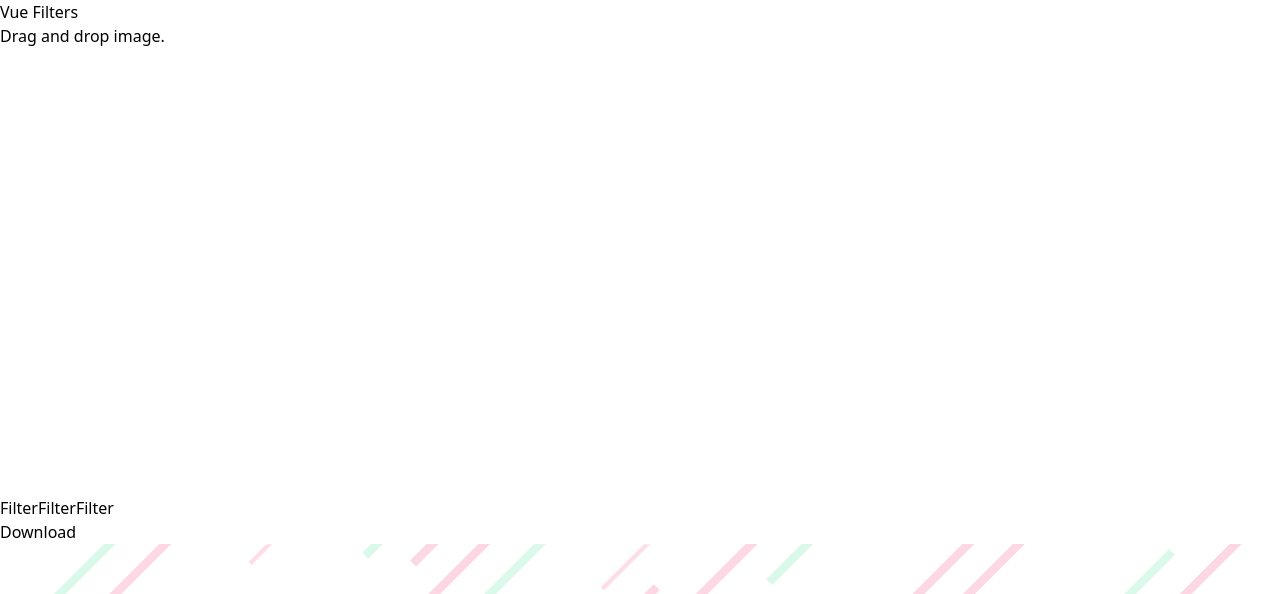
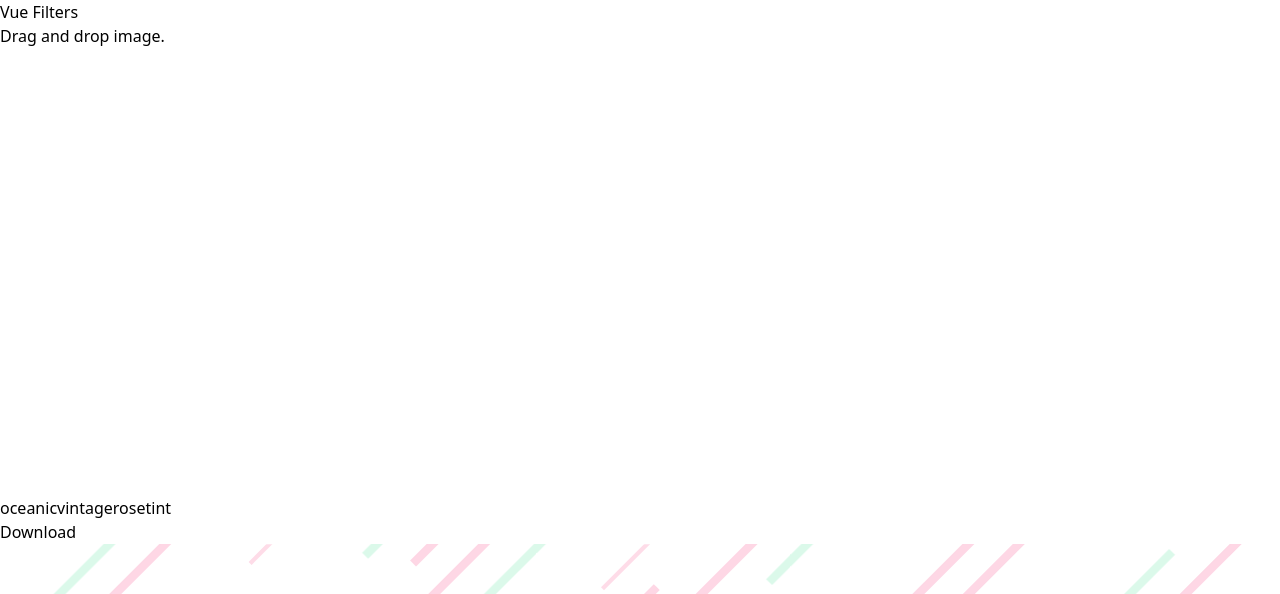
Before and after one commit to xiaosasori/vue-wasm-image-filters, a Vue app: page / in a window 1280 px wide. Shown: the top 594 px of the page. Built offline with nearby package versions, Linux system fonts and the light colour scheme.

Commit message:
add AppEditor

```diff
--- a/components.d.ts
+++ b/components.d.ts
@@ -8,6 +8,7 @@
 declare module 'vue' {
   export interface GlobalComponents {
     AppBG: typeof import('./src/components/AppBG.vue')['default']
+    AppEditor: typeof import('./src/components/AppEditor.vue')['default']
     AppUpload: typeof import('./src/components/AppUpload.vue')['default']
   }
 }
--- a/postcss.config.js
+++ b/postcss.config.js
@@ -1,6 +1,6 @@
 module.exports = {
   plugins: {
     tailwindcss: {},
-    autoprefixer: {},
-  },
+    autoprefixer: {}
+  }
 }
--- a/src/App.vue
+++ b/src/App.vue
@@ -6,17 +6,7 @@
   >
     <h1 class="text-center text-3xl text-indigo-700">Vue Filters</h1>
     <AppUpload />
-    <div class="my-8">
-      <canvas width="448" height="448"> </canvas>
-      <div class="text-white text-xl mt-4">
-        <div class="flex justify-center gap-4">
-          <button type="button" class="bg-pink-600 py-4 w-full">Filter</button>
-          <button type="button" class="bg-pink-600 py-4 w-full">Filter</button>
-          <button type="button" class="bg-pink-600 py-4 w-full">Filter</button>
-        </div>
-        <a class="bg-indigo-700 py-4 block w-full mt-2 text-center"> Download </a>
-      </div>
-    </div>
+    <AppEditor />
   </div>
   <AppBG />
 </template>
--- /dev/null
+++ b/src/components/AppEditor.vue
@@ -0,0 +1,31 @@
+<script setup lang="ts">
+import { useImageStore } from '@/stores/image'
+
+const filters = ['oceanic', 'vintage', 'rosetint']
+
+const store = useImageStore()
+</script>
+
+<template>
+  <div class="my-8">
+    <canvas width="448" height="448"> </canvas>
+    <div class="text-white text-xl mt-4">
+      <div class="flex justify-center gap-4">
+        <button
+          v-for="(filter, index) in filters"
+          :key="index"
+          type="button"
+          class="py-4 w-full"
+          :class="{
+            'bg-pink-600': store.image.filter !== filter,
+            'bg-green-600': store.image.filter === filter
+          }"
+          @click="store.image.filter = store.image.filter === filter ? '' : filter"
+        >
+          {{ filter }}
+        </button>
+      </div>
+      <a class="bg-indigo-700 py-4 block w-full mt-2 text-center"> Download </a>
+    </div>
+  </div>
+</template>
```
